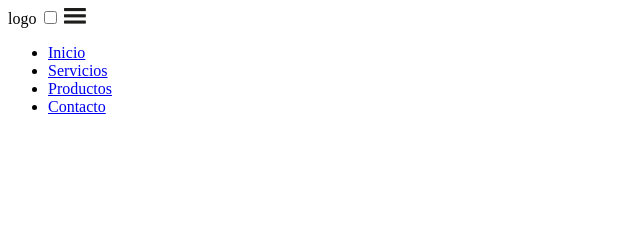
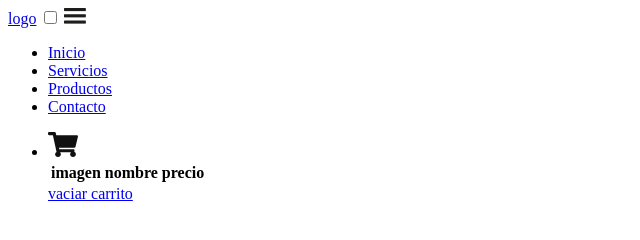
Before and after one commit to killer7luis/Pagina-web, a plain HTML site: page index.html in a window 1280 px wide. Shown: the whole page, without its empty margins (0-640 px from the left). Drawn offline with Linux system fonts and the light colour scheme.

Commit message:
It sure is boring around here

```diff
--- a/index.html
+++ b/index.html
@@ -10,8 +10,7 @@
 
     <header class="header">
 
-        <div class="menu container"
-
+        <div class="menu container">
             <a href="#" class="logo">logo</a>
             <input type="checkbox" id="menu">
             <label for="menu">
@@ -25,12 +24,31 @@
                     <li><a href="#">Contacto</a></li>
                 </ul>
             </nav>
-
+            <div>
+                <ul>
+                    <li class="submenu">
+                        <img src="images/car.svg" id="img-carrito" alt="">
+                        <div class="carrito">
+                            <table id="lista-carrito">
+                                <thead>
+                                    <tr>
+                                        <th>imagen</th>
+                                        <th>nombre</th>
+                                        <th>precio</th>
+                                        <th></th>
+                                    </tr>
+                                </thead>
+                                <tbody></tbody>
+                            </table>
+                            <a href="#" id="vaciar-carrito" class="btn-2">vaciar carrito</a>
+                        </div>
+                    </li>
+                </ul>
+            </div>
         </div>
 
     </header>
 
-
     <script src="script.js"></script>
 </body>
 </html>
```
